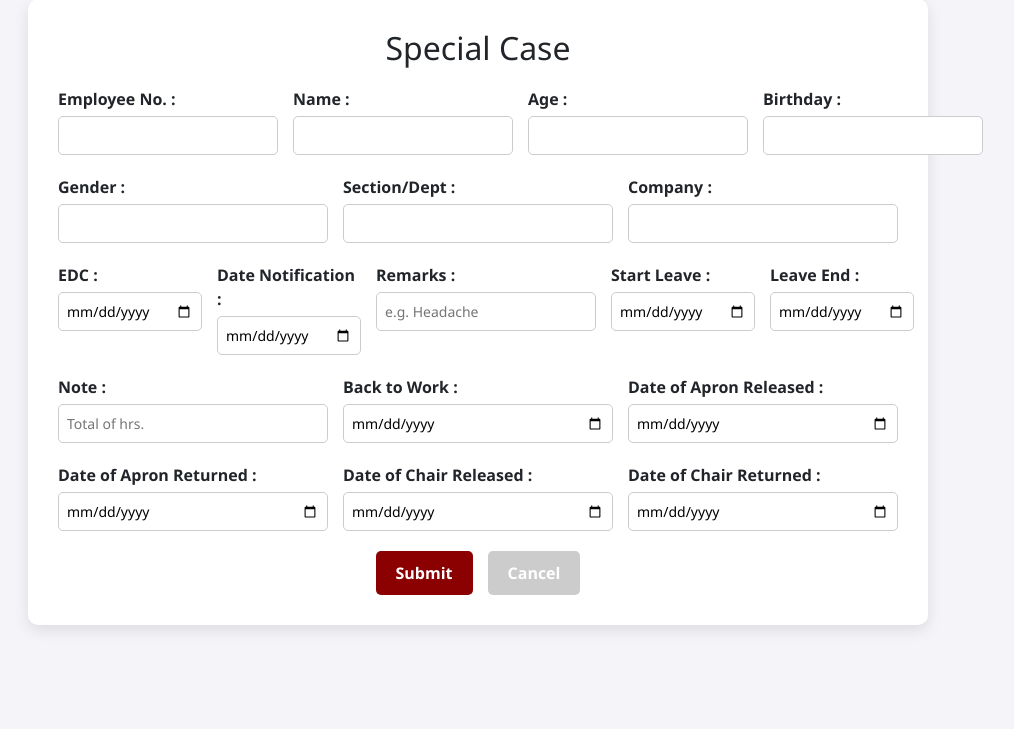
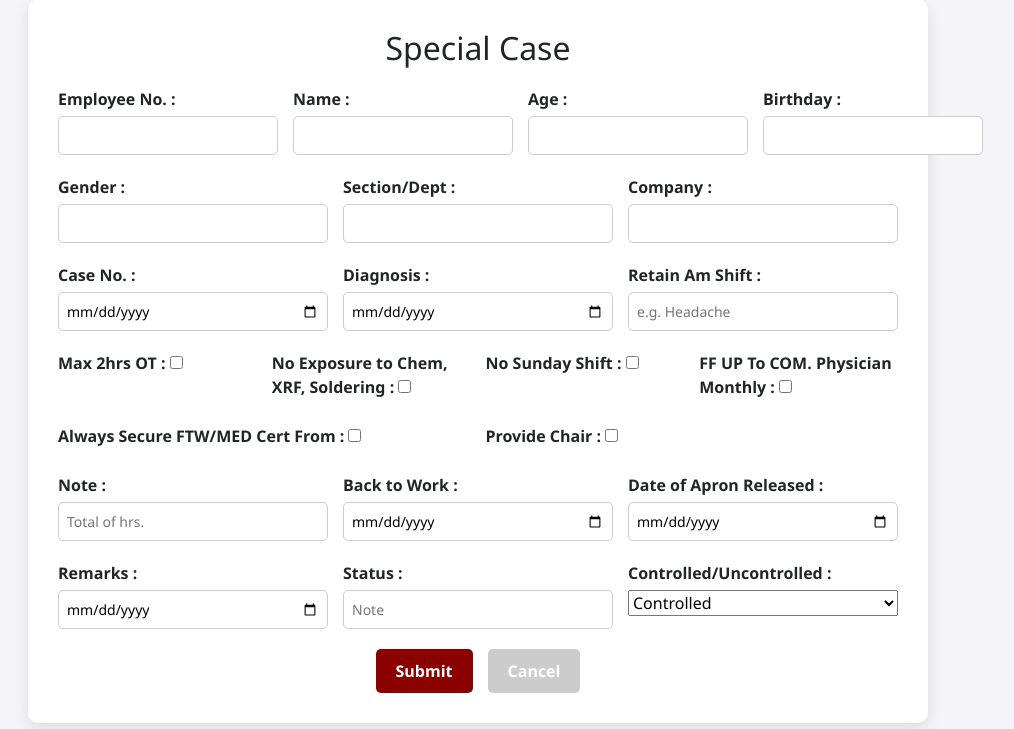
Before and after one commit to Covi-proj/Health-System, a PHP site: page /special_case.php in a window 1280 px wide. Shown: the part 71-800 px from the top of the page, without its empty margins (162-1176 px from the left). Run offline with PHP 8.4, Linux system fonts and the light colour scheme.

Commit message:
Special Case added

```diff
--- a/special_case.php
+++ b/special_case.php
@@ -152,8 +152,6 @@
                     <input type="text" id="bday" name="bday" value="" readonly>
                 </div>
 
-
-
             </div>
             <!-- Row 2 -->
             <div class="form-row">
@@ -180,31 +178,77 @@
             <div class="form-row">
 
                 <div class="form-group">
-                    <label for="name">EDC :</label>
+                    <label for="name">Case No. :</label>
                     <input type="date" id="date" name="date_of_visit" required>
                 </div>
 
                 <div class="form-group">
-                    <label for="O2_sat">Date Notification :</label>
+                    <label for="O2_sat">Diagnosis :</label>
                     <input type="date" id="time" name="time_of_visit" placeholder="Time of Visit" required>
                 </div>
 
                 <div class="form-group">
-                    <label for="O2_sat">Remarks :</label>
+                    <label for="O2_sat">Retain Am Shift :</label>
                     <input type="text" id="from" name="chief_complaint" placeholder="e.g. Headache" required>
                 </div>
 
+
+
+            </div>
+
+            <div class=form-row>
+
                 <div class="form-group">
-                    <label for="O2_sat">Start Leave :</label>
-                    <input type="date" id="to" name="time_of_released" placeholder="Supply" required>
+
+                    <label for="O2_sat">Max 2hrs OT : <input type="checkbox" id="to" name="time_of_released"
+                            placeholder="Supply" required></label>
+
                 </div>
 
                 <div class="form-group">
-                    <label for="O2_sat">Leave End :</label>
-                    <input type="date" id="to" name="time_of_released" placeholder="Supply" required>
+
+                    <label for="O2_sat">No Exposure to Chem, XRF, Soldering : <input type="checkbox" id="to"
+                            name="time_of_released" placeholder="Supply" required></label>
+
                 </div>
 
+                <div class="form-group">
+
+                    <label for="O2_sat">No Sunday Shift : <input type="checkbox" id="to" name="time_of_released"
+                            placeholder="Supply" required></label>
+
+                </div>
+
+                <div class="form-group">
+
+                    <label for="O2_sat">FF UP To COM. Physician Monthly : <input type="checkbox" id="to"
+                            name="time_of_released" placeholder="Supply" required></label>
+
+                </div>
+
+
             </div>
+
+
+            <div class="form-row">
+
+                <div class="form-group">
+
+                    <label for="O2_sat">Always Secure FTW/MED Cert From : <input type="checkbox" id="to"
+                            name="time_of_released" placeholder="Supply" required></label>
+
+                </div>
+
+                <div class="form-group">
+
+                    <label for="O2_sat">Provide Chair : <input type="checkbox" id="to" name="time_of_released"
+                            placeholder="Supply" required></label>
+
+                </div>
+
+
+            </div>
+
             <!-- Row 4 -->
             <div class="form-row">
 
@@ -217,12 +261,12 @@
 
                 <div class="form-group">
                     <label for="remarks">Back to Work :</label>
-                    <input type = "date" id="text" id="nod" name="remarks" placeholder="Remarks" required>
+                    <input type="date" id="text" id="nod" name="remarks" placeholder="Remarks" required>
                 </div>
 
                 <div class="form-group">
                     <label for="remarks">Date of Apron Released :</label>
-                    <input type = "date" id="date" id="note" name="nod" placeholder="Note" required>
+                    <input type="date" id="date" id="note" name="nod" placeholder="Note" required>
                 </div>
 
             </div>
@@ -231,18 +275,21 @@
             <div class="form-row">
 
                 <div class="form-group">
-                    <label for="remarks">Date of Apron Returned :</label>
-                    <input type = "date" id="date" id="note" name="nod" placeholder="Note" required>
+                    <label for="remarks">Remarks :</label>
+                    <input type="date" id="date" id="note" name="nod" placeholder="Note" required>
                 </div>
 
                 <div class="form-group">
-                    <label for="remarks">Date of Chair Released :</label>
-                    <input type = "date" id="date" id="note" name="nod" placeholder="Note" required>
+                    <label for="remarks">Status :</label>
+                    <input type="option" id="date" id="note" name="nod" placeholder="Note" required>
                 </div>
 
                 <div class="form-group">
-                    <label for="remarks">Date of Chair Returned :</label>
-                    <input type = "date" id="date" id="note" name="nod" placeholder="Note" required>
+                    <label for="remarks">Controlled/Uncontrolled :</label>
+                    <select id="fruit" name="fruit">
+                        <option value="apple">Controlled</option>
+                        <option value="banana">Uncontrolled</option>
+                    </select>
                 </div>
 
 
```
